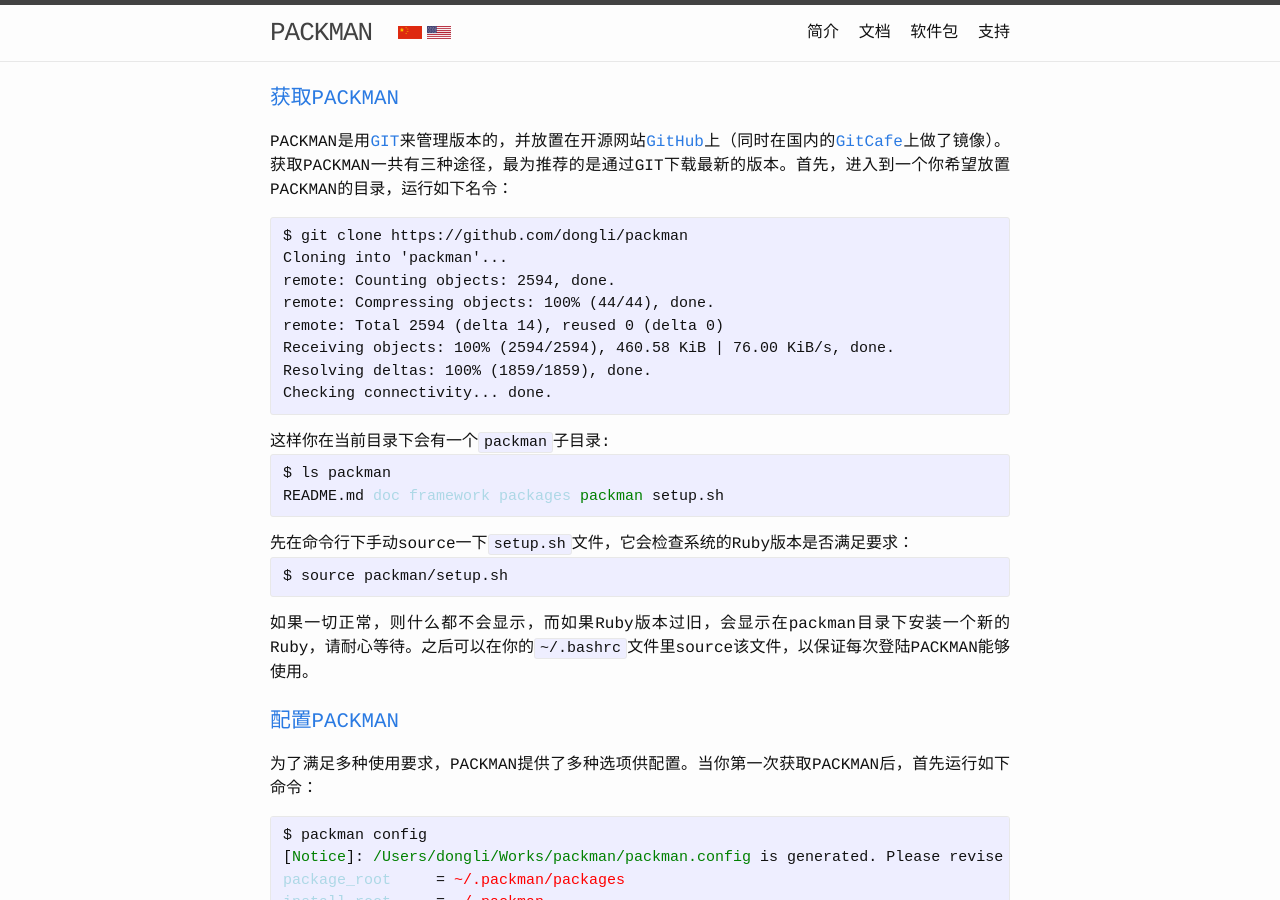
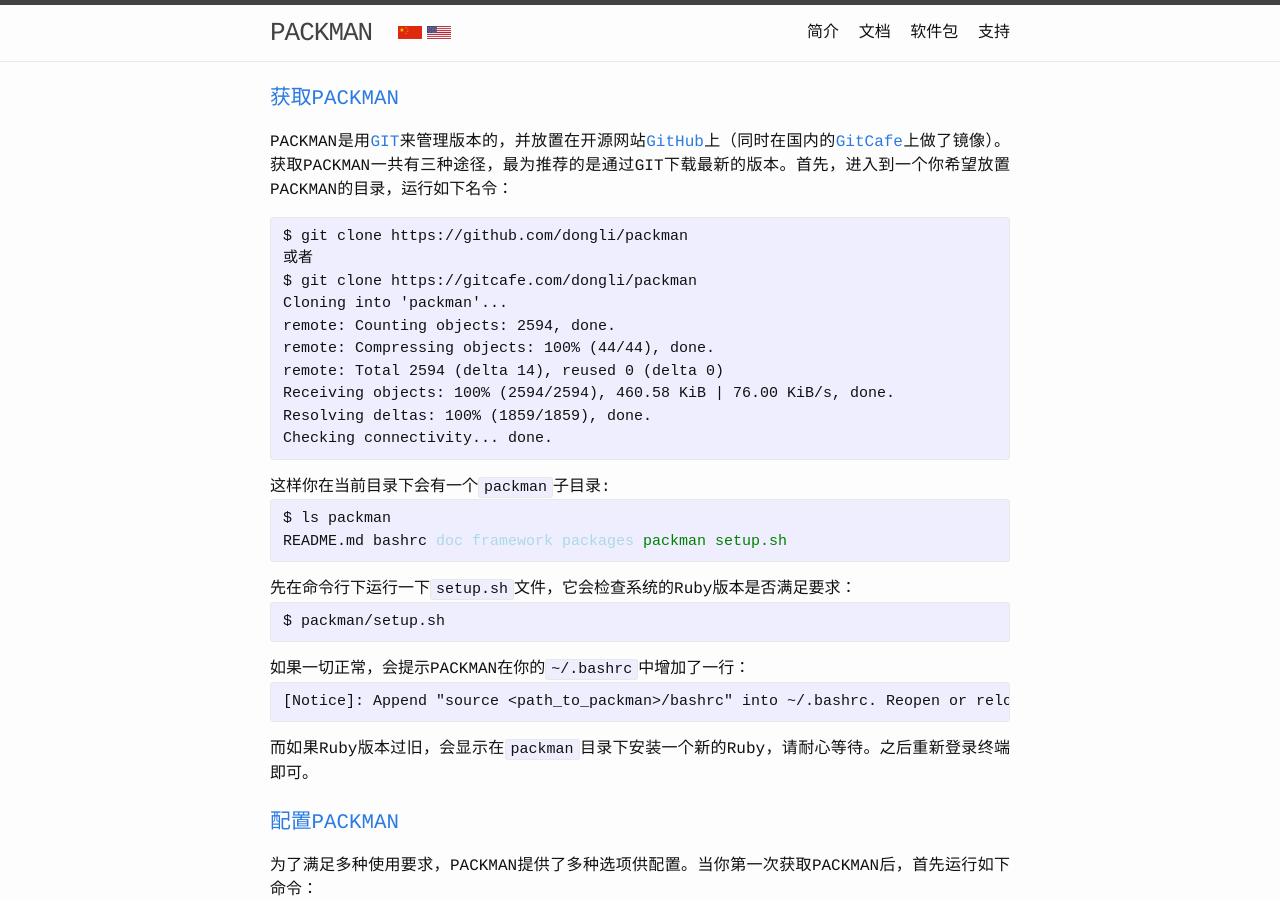
Before and after one commit to dongli/legacy-packman, a Jekyll site: the page built from zh/installation.html, in a window 1280 px wide and 900 px high. Built offline with Jekyll 4.4.1, drawn with Linux system fonts in a browser that asks for light colours.

Commit message:
Update setup.sh doc

```diff
--- a/zh/installation.html
+++ b/zh/installation.html
@@ -9,6 +9,8 @@
     PACKMAN是用<a href="http://www.git-scm.com/">GIT</a>来管理版本的，并放置在开源网站<a href="https://github.com">GitHub</a>上（同时在国内的<a href="https://gitcafe.com">GitCafe</a>上做了镜像）。获取PACKMAN一共有三种途径，最为推荐的是通过GIT下载最新的版本。首先，进入到一个你希望放置PACKMAN的目录，运行如下名令：
 <pre>
 $ git clone https://github.com/dongli/packman
+或者
+$ git clone https://gitcafe.com/dongli/packman
 Cloning into 'packman'...
 remote: Counting objects: 2594, done.
 remote: Compressing objects: 100% (44/44), done.
@@ -20,13 +22,17 @@
     这样你在当前目录下会有一个<code>packman</code>子目录:
 <pre>
 $ ls packman
-README.md <font color="lightblue">doc framework packages</font> <font color="green">packman</font> setup.sh
+README.md bashrc <font color="lightblue">doc framework packages</font> <font color="green">packman setup.sh</font>
 </pre>
-    先在命令行下手动source一下<code>setup.sh</code>文件，它会检查系统的Ruby版本是否满足要求：
+    先在命令行下运行一下<code>setup.sh</code>文件，它会检查系统的Ruby版本是否满足要求：
 <pre>
-$ source packman/setup.sh
+$ packman/setup.sh
 </pre>
-    如果一切正常，则什么都不会显示，而如果Ruby版本过旧，会显示在packman目录下安装一个新的Ruby，请耐心等待。之后可以在你的<code>~/.bashrc</code>文件里source该文件，以保证每次登陆PACKMAN能够使用。
+    如果一切正常，会提示PACKMAN在你的<code>~/.bashrc</code>中增加了一行：
+<pre>
+[Notice]: Append "source &lt;path_to_packman&gt;/bashrc" into ~/.bashrc. Reopen or relogin to the terminal please.
+</pre>
+    而如果Ruby版本过旧，会显示在<code>packman</code>目录下安装一个新的Ruby，请耐心等待。之后重新登录终端即可。
 </p>
 <h1><a name="配置PACKMAN">配置PACKMAN</a></h1>
 <p>
```
Also changed, not shown: en/documentation.html (+11 -11 lines), en/installation.html (+8 -4 lines), zh/documentation.html (+13 -13 lines), zh/packages/netcdf.html (+4 -4 lines).
